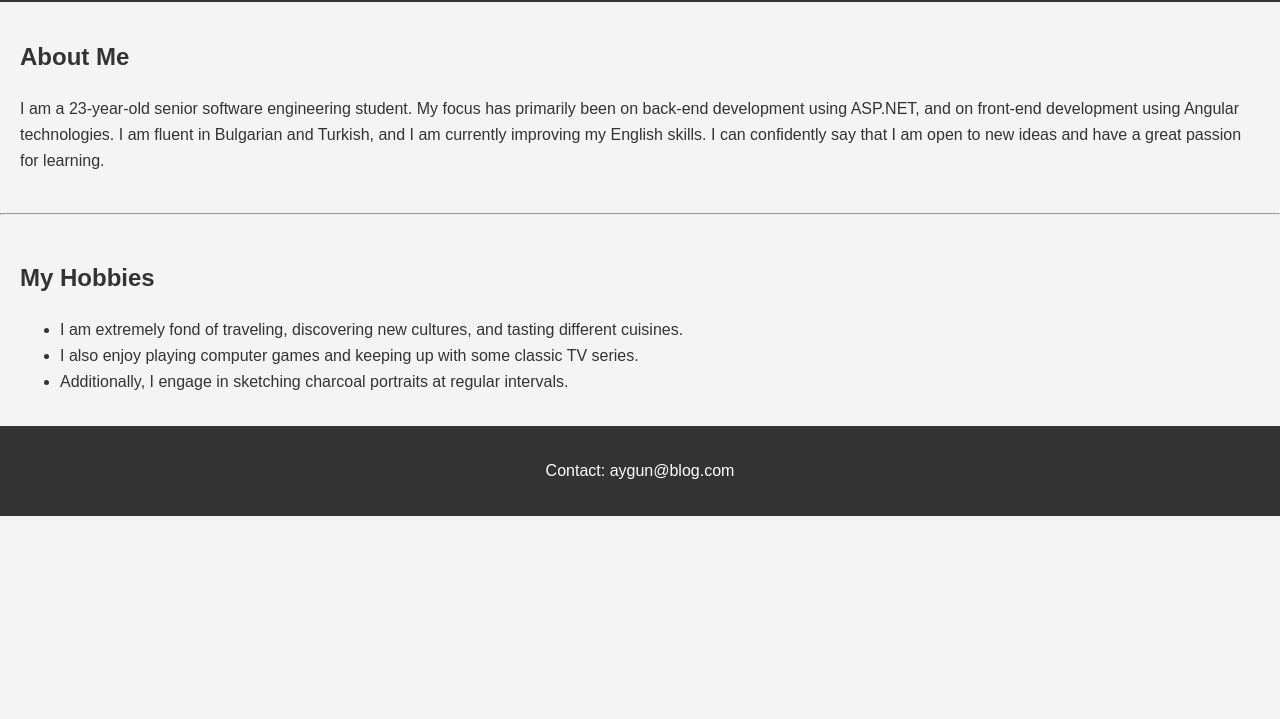
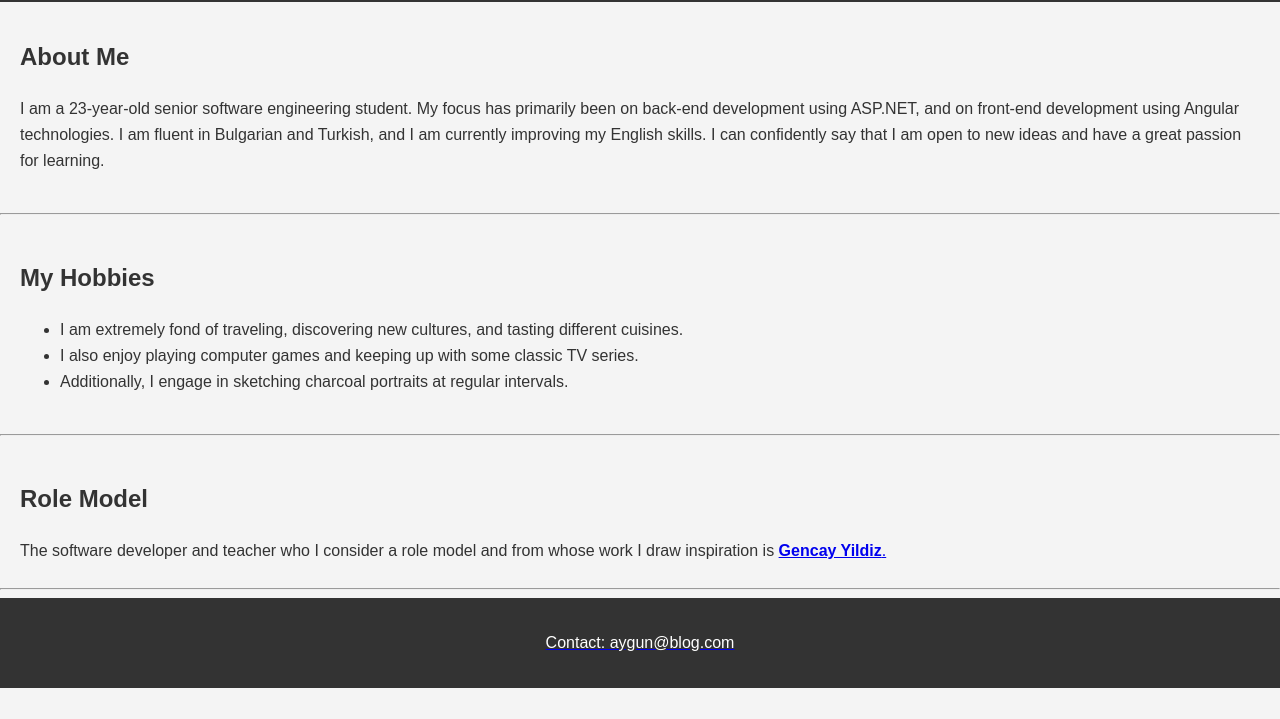
Before and after one commit to aygnnn7/stu2001321012, a plain HTML site: page index.html in a window 1280 px wide. Shown: the part 81-800 px from the top of the page. Drawn offline with Linux system fonts and the light colour scheme.

Commit message:
Update: Add my teacher/roler model refference section

```diff
--- a/index.html
+++ b/index.html
@@ -54,7 +54,12 @@ footer {
 			<li>Additionally, I engage in sketching charcoal portraits at regular intervals.</li>
 		<ul>
     </section>
-
+	<hr>
+	<section>
+        <h2>Role Model</h2>
+        The software developer and teacher who I consider a role model and from whose work I draw inspiration is <strong> <a href="https://github.com/gncyyldz">Gencay Yildiz</strong>.
+    </section>
+    <hr>
     <footer>
         <p>Contact: aygun@blog.com</p>
     </footer>
```
